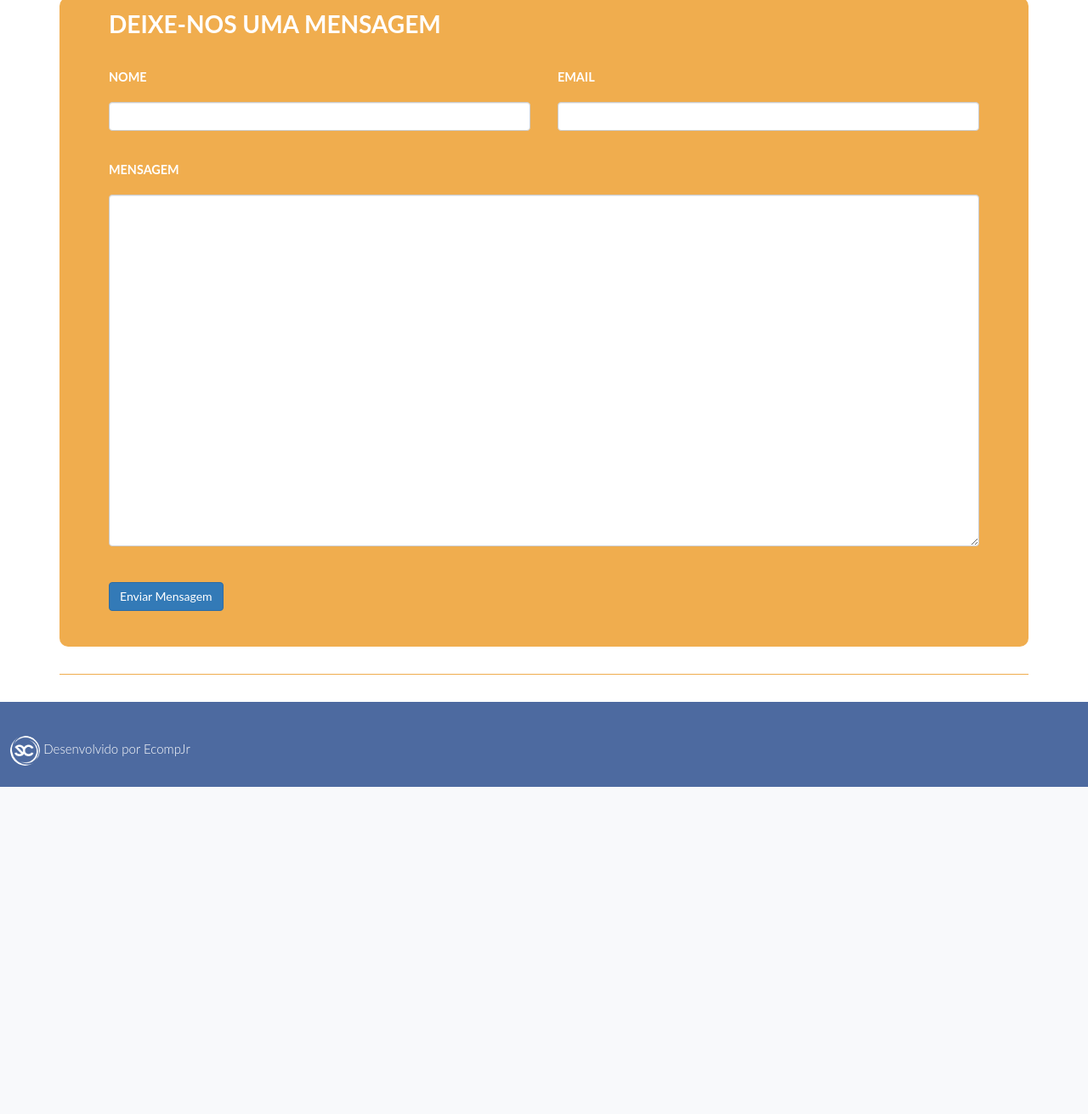
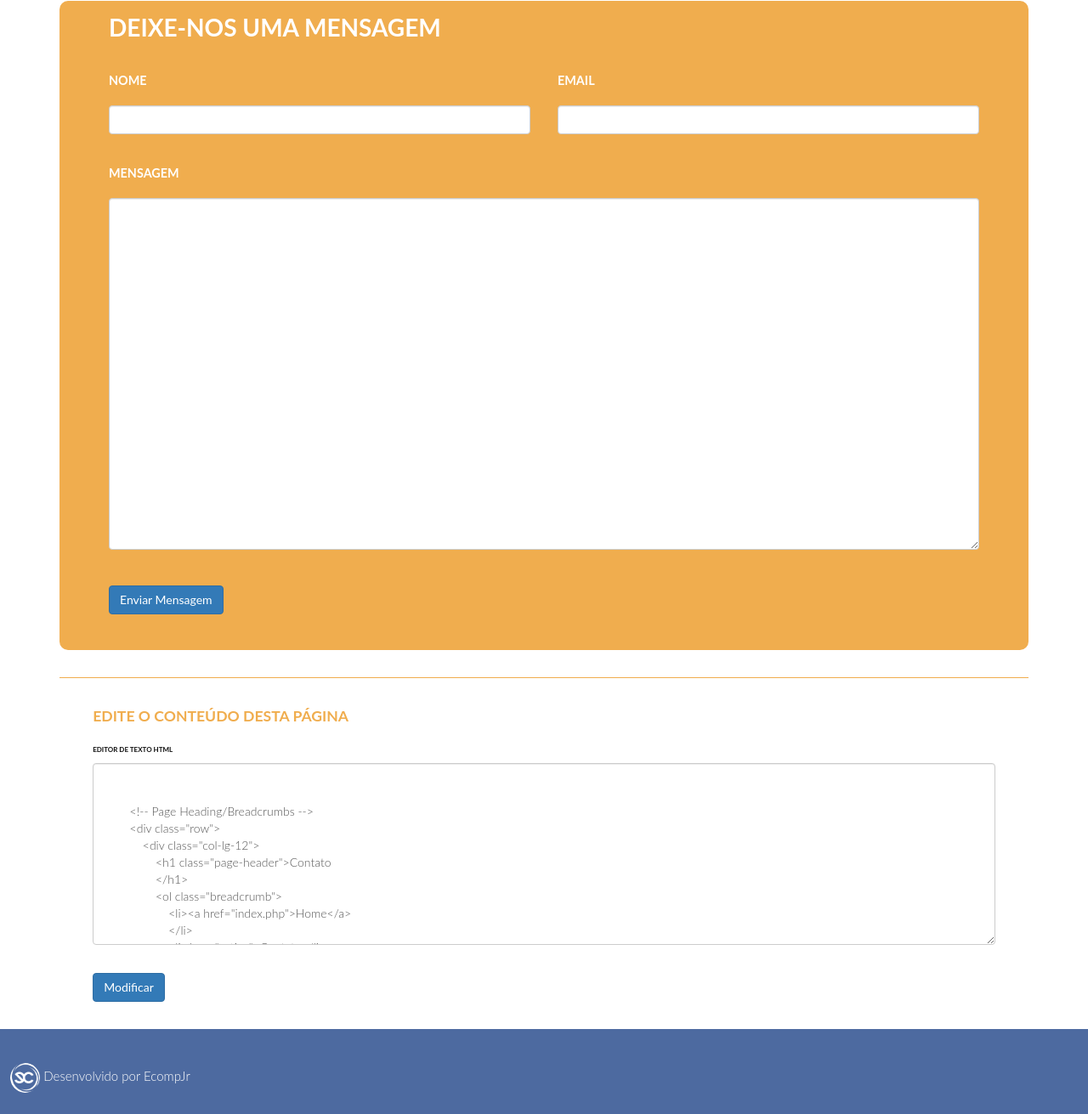
Before and after one commit to EcompJr/CCECOMP, a PHP site: page /contact.php in a window 1280 px wide. Shown: the part 895-2206 px from the top of the page at 85% size. Before the commit the page ends 1821 px from the top, so only its background shows below. Run offline with PHP 8.4, Linux system fonts and the light colour scheme; a user stored in the database is signed in; tables that the repository leaves empty hold one stand-in row (values such as "Sample post"); some libraries are stand-ins or nearby versions.

Commit message:
Add edition page for ADM
don't remove the <div class='container'> tag

```diff
--- a/public_html/about.php
+++ b/public_html/about.php
@@ -199,7 +199,7 @@
 
     </div>
     <!-- /.container -->
-
+   <?php require_once 'editPage.php';?>
     <!-- jQuery -->
     <script src="js/jquery.js"></script>
 
--- a/public_html/addPage.php
+++ b/public_html/addPage.php
@@ -20,7 +20,7 @@
            <link rel='icon' type='images/png' sizes='32x32' href='images/favicon.ico'>
          </head>
          <body>
-         <div class='container'>
+
          ";
 
 
@@ -28,6 +28,7 @@
 
               $htmlPage .= "<?php require_once 'header.php'?>";
               $htmlPage .= "<br>
+               <div class='container'>
               <div class='row'>
                   <div class='col-lg-12'>
                       <h1 class='page-header'>$namePage
--- a/public_html/contact.php
+++ b/public_html/contact.php
@@ -57,42 +57,8 @@
         <div class="row">
             <!-- Map Column -->
             <div class="col-md-8">
-                <script src='https://maps.googleapis.com/maps/api/js?key=AIzaSyDwzm6uxj4QMLcdn46d1RM7qX2pLr6J4AU&v=3.exp'></script>
-                <div style='overflow:hidden;height:440px;width:700px;'>
-                    <div id='gmap_canvas' style='height:440px;width:700px;'></div>
-                    <div><small><a href="http://www.googlemapsgenerator.com/pt/">Incorporar um mapa do Google em seu site</a></small></div>
-                    <div><small><a href="https://termsandconditionsgenerator.com/">termsandconditionsgenerator.com</a></small></div>
-                    <style>
-                        #gmap_canvas img {
-                            max-width: none!important;
-                            background: none!important
-                        }
-                    </style>
-                </div>
-                <script type='text/javascript'>
-                    function init_map() {
-                        var myOptions = {
-                            zoom: 16,
-                            center: new google.maps.LatLng(-12.1981876, -38.97188540000002),
-                            mapTypeId: google.maps.MapTypeId.ROADMAP
-                        };
-                        map = new google.maps.Map(document.getElementById('gmap_canvas'), myOptions);
-                        marker = new google.maps.Marker({
-                            map: map,
-                            position: new google.maps.LatLng(-12.1981876, -38.97188540000002)
-                        });
-                        infowindow = new google.maps.InfoWindow({
-                            content: '<strong>CCECOMP UEFS</strong><br>Labotec 3 UEFS<br>'
-                        });
-                        google.maps.event.addListener(marker, 'click', function () {
-                            infowindow.open(map, marker);
-                        });
-                        infowindow.open(map, marker);
-                    }
-                    google.maps.event.addDomListener(window, 'load', init_map);
-                </script>
+              <iframe src="https://www.google.com/maps/embed?pb=!1m18!1m12!1m3!1d3899.7227353532917!2d-38.97395058571949!3d-12.199259698076133!2m3!1f0!2f0!3f0!3m2!1i1024!2i768!4f13.1!3m3!1m2!1s0x714388c2af92357%3A0xf06781118830e1ef!2sLabotec+3+-+Laborat%C3%B3rios+de+Engenharia+de+Computa%C3%A7%C3%A3o%2C+UEFS!5e0!3m2!1spt-BR!2sbr!4v1510116021403" width="700" height="650" frameborder="0" style="border:0" allowfullscreen></iframe>
                 <!-- Embedded Google Map -->
-                <!-- <iframe width="100%" height="400px" frameborder="0" scrolling="no" marginheight="0" marginwidth="0" src="http://maps.google.com/maps?hl=en&amp;ie=UTF8&amp;ll=37.0625,-95.677068&amp;spn=56.506174,79.013672&amp;t=m&amp;z=4&amp;output=embed"></iframe> -->
             </div>
             <!-- Contact Details Column -->
             <div class="col-md-4">
@@ -168,7 +134,7 @@
 
     </div>
     <!-- /.container -->
-
+ <?php require_once 'editPage.php';?>
     <!-- jQuery -->
     <script src="js/jquery.js"></script>
 
--- a/public_html/curriculo.php
+++ b/public_html/curriculo.php
@@ -90,7 +90,7 @@
 
     </div>
     <!-- /.container -->
-
+    <?php require_once 'editPage.php';?>
     <!-- jQuery -->
     <script src="js/jquery.js"></script>
 
--- a/public_html/daecomp.php
+++ b/public_html/daecomp.php
@@ -92,9 +92,10 @@
 
 
     </div>
+    <hr>
   </div>
-  <br>
     <!-- /.container -->
+     <?php require_once 'editPage.php';?>
 
     <!-- jQuery -->
     <script src="js/jquery.js"></script>
--- a/public_html/docentes.php
+++ b/public_html/docentes.php
@@ -550,7 +550,7 @@
 
     </div>
     <!-- /.container -->
-
+<?php require_once 'editPage.php';?>
     <!-- jQuery -->
     <script src="js/jquery.js"></script>
 
--- a/public_html/ecompjr.php
+++ b/public_html/ecompjr.php
@@ -113,10 +113,10 @@
 
         <hr>
     </div>
-
+<hr>
   </div>
     <!-- /.container -->
-
+ <?php require_once 'editPage.php';?>
     <!-- jQuery -->
     <script src="js/jquery.js"></script>
 
--- /dev/null
+++ b/public_html/editPage.php
@@ -0,0 +1,132 @@
+
+
+<?php
+
+if(isset($_POST['edit'])){
+
+     $pageNameFile = basename($_SERVER['PHP_SELF'],'.php') . ".php";
+     $content = $_POST['edition'];
+
+     $htmlPage = "
+     <!DOCTYPE html>
+     <html lang='en'>
+
+     <head>
+
+         <meta charset='utf-8'>
+         <meta http-equiv='X-UA-Compatible' content='IE=edge'>
+         <meta name='viewport' content='width=device-width, initial-scale=1'>
+         <meta name='description' content=''>
+         <meta name='author' content=''>
+
+         <title>CCECOMP UEFS</title>
+
+         <!-- Bootstrap Core CSS -->
+         <link href='css/bootstrap.min.css' rel='stylesheet'>
+
+         <!-- Custom CSS -->
+         <link href='css/modern-business.css' rel='stylesheet'>
+
+         <!-- Custom Fonts -->
+         <link href='font-awesome/css/font-awesome.min.css' rel='stylesheet' type='text/css'>
+
+         <!-- Favicon -->
+         <link rel='icon' type='images/png' sizes='32x32' href='images/favicon.ico'>
+
+         <!-- HTML5 Shim and Respond.js IE8 support of HTML5 elements and media queries -->
+         <!-- WARNING: Respond.js doesn't work if you view the page via file:// -->
+         <!--[if lt IE 9]>
+             <script src='https://oss.maxcdn.com/libs/html5shiv/3.7.0/html5shiv.js'></script>
+             <script src='https://oss.maxcdn.com/libs/respond.js/1.4.2/respond.min.js'></script>
+         <![endif]-->
+
+     </head>
+
+     <?php require_once('header.php') ?>
+
+     <body>
+         <!-- Page Content -->
+         <div class='container'>
+     ";
+
+      $htmlPage .= $content;
+
+
+
+     $htmlPage .= "
+     </div>
+
+
+     <?php require_once 'editPage.php';?>
+      <hr>
+        <!-- jQuery -->
+        <script src='js/jquery.js'></script>
+
+        <!-- Bootstrap Core JavaScript -->
+        <script src='js/bootstrap.min.js'></script>
+
+        <?php require_once('footer.php') ?>
+
+    </body>
+
+    </html>
+     ";
+
+
+   $file = fopen($pageNameFile, 'w');
+   fwrite($file,$htmlPage);
+   fclose($file);
+
+  echo "<meta http-equiv='refresh' content='0, url=$pageNameFile'  /> ";
+
+
+
+
+}
+
+
+
+
+
+
+
+
+
+
+
+if(isset($_SESSION['auth'])){
+
+      if($_SESSION['auth']){
+
+
+         echo "
+         <div class='row'>
+         <div class='col-md-offset-1 col-md-10'>
+           <form method='POST' action=''>
+             <h4>Edite o conteúdo desta página</h4>
+             <label style='font-size:8px'>Editor de texto HTML</label>
+             <textarea id='textEdit'class='form-control' name='edition' rows='10'></textarea><br>
+             <button class='btn btn-primary'name='edit' type='submit'  >Modificar</button>
+            </form>
+         </div>
+         </div>
+         <script>
+             var content = document.getElementsByClassName('container')[1]; //todo o conteudo estático está nela
+             var textEdit = document.getElementById('textEdit');
+
+             textEdit.value = content.innerHTML;
+         </script>
+         ";
+
+
+      }
+}
+
+
+
+
+
+
+
+
+ ?>
--- a/public_html/estagio.php
+++ b/public_html/estagio.php
@@ -132,7 +132,7 @@
 
     </div>
     <!-- /.container -->
-
+ <?php require_once 'editPage.php';?>
     <!-- jQuery -->
     <script src="js/jquery.js"></script>
 
--- a/public_html/formularios.php
+++ b/public_html/formularios.php
@@ -250,7 +250,7 @@
 
     </div>
     <!-- /.container -->
-
+ <?php require_once 'editPage.php';?>
     <!-- jQuery -->
     <script src="js/jquery.js"></script>
 
--- a/public_html/ieee.php
+++ b/public_html/ieee.php
@@ -89,11 +89,10 @@
             </p>
 
         <!-- /.col-lg-12 -->
+        <hr>
     </div>
-    <!-- /.row -->
-
     <!-- /.container -->
-
+ <?php require_once 'editPage.php';?>
     <!-- jQuery -->
     <script src="js/jquery.js "></script>
 
--- a/public_html/infraestrutura.php
+++ b/public_html/infraestrutura.php
@@ -112,7 +112,7 @@
         <hr>
     </div>
     <!-- /.container -->
-
+ <?php require_once 'editPage.php';?>
     <!-- jQuery -->
     <script src="js/jquery.js "></script>
 
--- a/public_html/mercado.php
+++ b/public_html/mercado.php
@@ -115,6 +115,8 @@
     </div>
     <!-- /.container -->
 
+    <?php require_once 'editPage.php';?>
+    <hr>
     <!-- jQuery -->
     <script src="js/jquery.js"></script>
 
--- a/public_html/perfil.php
+++ b/public_html/perfil.php
@@ -110,10 +110,12 @@
         </div>
 
         <!-- /.row -->
+<hr>
 
-      <hr>
     </div>
     <!-- /.container -->
+
+ <?php require_once 'editPage.php';?>
 
     <!-- jQuery -->
     <script src="js/jquery.js"></script>
--- a/public_html/pet.php
+++ b/public_html/pet.php
@@ -95,7 +95,7 @@
 
     </div>
     <!-- /.container -->
-
+ <?php require_once 'editPage.php';?>
     <!-- jQuery -->
     <script src="js/jquery.js"></script>
 
```
Also changed, not shown: public_html/objetivos.php (+33 -19 lines).
